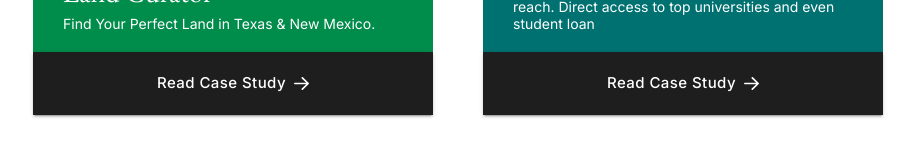
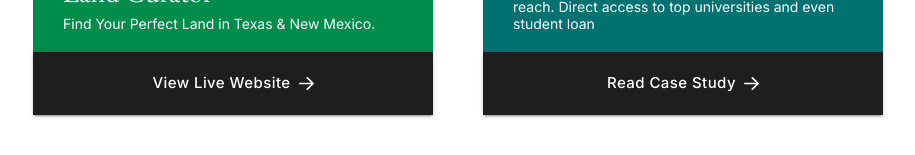
Before and after one commit to musonant/izee-folio, a React (Create React App) app: page / in a window 1280 px wide. Shown: the part 1822-1977 px from the top of the page, without its empty margins (182-1097 px from the left). Built offline with nearby package versions, Linux system fonts and the light colour scheme; grey boxes are pictures that could not be loaded; a web font is replaced by a local one.

Commit message:
Update copy

```diff
--- a/src/pages/Home/index.jsx
+++ b/src/pages/Home/index.jsx
@@ -38,6 +38,7 @@ export default function Home() {
       name: 'Land Curator',
       textTheme: 'light',
       description: 'Find Your Perfect Land in Texas & New Mexico.',
+      linkLabel: 'View Live Website',
       link: 'https://landcurator.com',
     },
     {
@@ -75,7 +76,7 @@ export default function Home() {
         <div className={styles.textArea}>
           <p className={styles.greeting}>Hello, Israel Here</p>
           <h1 className={styles.title}>
-            Product Designer <br /> and Musician
+            Turning Complex Problems <br /> Into Intuitive Products
           </h1>
           <p className={classNames('body-text', styles.captionText)}>
             I design digital products that drive growth, with a deep focus on
@@ -124,7 +125,7 @@ export default function Home() {
                     size="large"
                     variant="contained"
                   >
-                    <span>Read Case Study</span>
+                    <span>{proj.linkLabel || 'Read Case Study'}</span>
                     <img alt="" className={styles.arrRight} src={arrRight} />
                   </Button>
                 </div>
```
